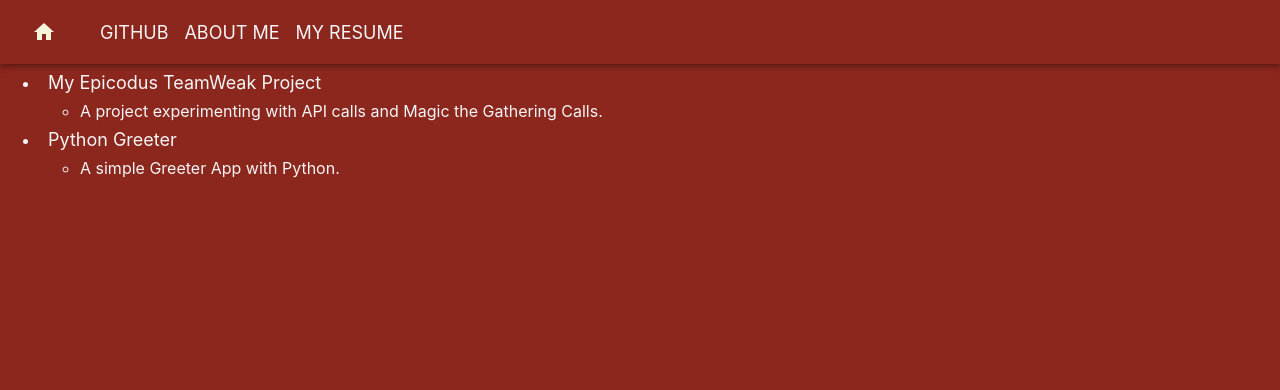
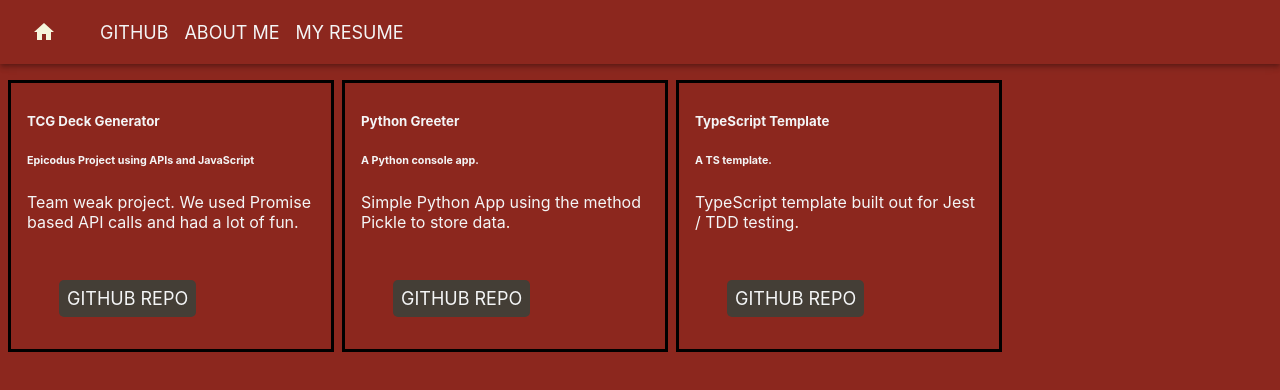
Before and after one commit to jakeedgar/jakeedgar_portfolio, a React (Create React App) app: page /github in a window 1280 px wide. Shown: the top 390 px of the page. Built offline with nearby package versions, Linux system fonts and the light colour scheme.

Commit message:
update resume component

```diff
--- a/package.json
+++ b/package.json
@@ -16,6 +16,7 @@
     "@types/node": "^16.11.36",
     "@types/react": "^18.0.9",
     "@types/react-dom": "^18.0.5",
+    "firebase": "^9.8.3",
     "react": "^18.1.0",
     "react-dom": "^18.1.0",
     "react-pdf": "^5.7.2",
--- a/src/components/Pdf/Pdf.tsx
+++ b/src/components/Pdf/Pdf.tsx
@@ -1,11 +1,9 @@
-import './resume.pdf'
 import './styles.css'
-
 
 const Pdf = () => {
   return (
-    <div>
-      My Resume
+    <div className="btn btn-default btn-small">
+      <a href="https://drive.google.com/file/d/1wAOYK-vUqmowICxTMaMK6SbVM2hqwIV5/view?usp=sharing" target="_blank">View Resume</a>
     </div>
   )
 }
--- a/src/components/Pdf/styles.css
+++ b/src/components/Pdf/styles.css
@@ -1,3 +1,20 @@
-.resume {
-  text-indent: 3rem;
+.btn-default {
+  margin-top: 2rem;
+  margin-left: 2rem;
+  display: inline-block;
+  text-align: center;
+  background-color: #443E36;
+  border-radius: 5px;
+  border: 2px transparent #F4F5F6;
+  padding: .2rem;
+  cursor: grab;
 }
+
+.btn {
+  transition-duration: .4s;
+}
+
+.btn:hover {
+  background-color: rgb(58, 2, 2);
+  color: white;
+}
--- a/src/index.tsx
+++ b/src/index.tsx
@@ -4,6 +4,27 @@ import './index.css';
 import App from './App';
 import reportWebVitals from './reportWebVitals';
 import { BrowserRouter } from "react-router-dom";
+import { initializeApp } from "firebase/app";
+import { getAnalytics } from "firebase/analytics";
+// TODO: Add SDKs for Firebase products that you want to use
+// https://firebase.google.com/docs/web/setup#available-libraries
+
+// Your web app's Firebase configuration
+// For Firebase JS SDK v7.20.0 and later, measurementId is optional
+const firebaseConfig = {
+  apiKey: "AIzaSyCqaOXfa6ePu-aYvJOz7GSo6t6o_auByLY",
+  authDomain: "my-professional-site-f5981.firebaseapp.com",
+  projectId: "my-professional-site-f5981",
+  storageBucket: "my-professional-site-f5981.appspot.com",
+  messagingSenderId: "818561684570",
+  appId: "1:818561684570:web:baf4524bd850beeb603463",
+  measurementId: "G-1G8156WBV7"
+};
+
+// Initialize Firebase
+const app = initializeApp(firebaseConfig);
+const analytics = getAnalytics(app);
+
 
 const root = ReactDOM.createRoot(
   document.getElementById('root') as HTMLElement
--- a/src/pages/About/styles.css
+++ b/src/pages/About/styles.css
@@ -9,4 +9,5 @@ img.photo {
   align-items: center;
   align-self: center;
   float: center;
+  filter: drop-shadow(0.5rem 0.5rem 0.5rem rgba(0, 0, 0, 0.5));
 }
--- a/src/pages/Github/index.tsx
+++ b/src/pages/Github/index.tsx
@@ -5,16 +5,38 @@ const Github = () => {
     return (
         <section className="github">
           <NavBar />
-          <ul>
-            <li><a href="https://github.com/jakeedgar/mtg-team-week">My Epicodus TeamWeak Project</a></li>
-              <ul>
-                <li>A project experimenting with API calls and Magic the Gathering Calls.</li>
-              </ul>
-            <li><a href='https://github.com/jakeedgar/greeter-python'>Python Greeter</a></li>
-              <ul>
-                <li>A simple Greeter App with Python.</li>
-              </ul>
-          </ul>
+          <div className="row">
+            <div className="col-sm-4">
+              <div className="card">
+                <div className="card-body">
+                  <h5 className="card-title">TCG Deck Generator</h5>
+                  <h6 className="card-subtitle mb-2 text-muted">Epicodus Project using APIs and JavaScript</h6>
+                  <p className="card-text">Team weak project. We used Promise based API calls and had a lot of fun.</p>
+                  <a href="https://github.com/jakeedgar/mtg-team-week" className="btn btn-default">GITHUB REPO</a>
+                </div>
+              </div>
+            </div>
+            <div className="col-sm-4">
+              <div className="card">
+                <div className="card-body">
+                  <h5 className="card-title">Python Greeter</h5>
+                  <h6 className="card-subtitle mb-2 text-muted">A Python console app.</h6>
+                  <p className="card-text">Simple Python App using the method Pickle to store data.</p>
+                  <a href="https://github.com/jakeedgar/greeter-python" className="btn btn-default">GITHUB REPO</a>
+                </div>
+              </div>
+            </div>
+            <div className="col-sm-4">
+              <div className="card">
+                <div className="card-body">
+                  <h5 className="card-title">TypeScript Template</h5>
+                  <h6 className="card-subtitle mb-2 text-muted">A TS template.</h6>
+                  <p className="card-text">TypeScript template built out for Jest / TDD testing.</p>
+                  <a href="https://github.com/jakeedgar/ts-template" className="btn btn-default">GITHUB REPO</a>
+                </div>
+              </div>
+            </div>
+          </div>
         </section>
     )
 }
--- a/src/pages/Github/styles.css
+++ b/src/pages/Github/styles.css
@@ -16,8 +16,39 @@ a:hover {
   color: #F4F5F6;
 }
 
-
 a:active {
   text-decoration: none;
   color: #F4F5F6;
 }
+
+.card {
+  margin-top: 1rem;
+  margin-left: .5rem;
+  padding: 1rem;
+  border: solid 3px black;
+  width: 18rem;
+  float: left;
+}
+
+.card-body {
+  margin-top: -.5rem;
+  margin-bottom: 1rem;
+}
+
+.btn-default {
+  text-align: center;
+  background-color: #443E36;
+  border-radius: 5px;
+  border: 2px transparent #F4F5F6;
+  padding: .2rem;
+  cursor: grab;
+}
+
+.btn {
+  transition-duration: .4s;
+}
+
+.btn:hover {
+  background-color: rgb(58, 2, 2);
+  color: white;
+}
```
Also changed, not shown: 2 other files (tests, documents, lock files or other folders).
